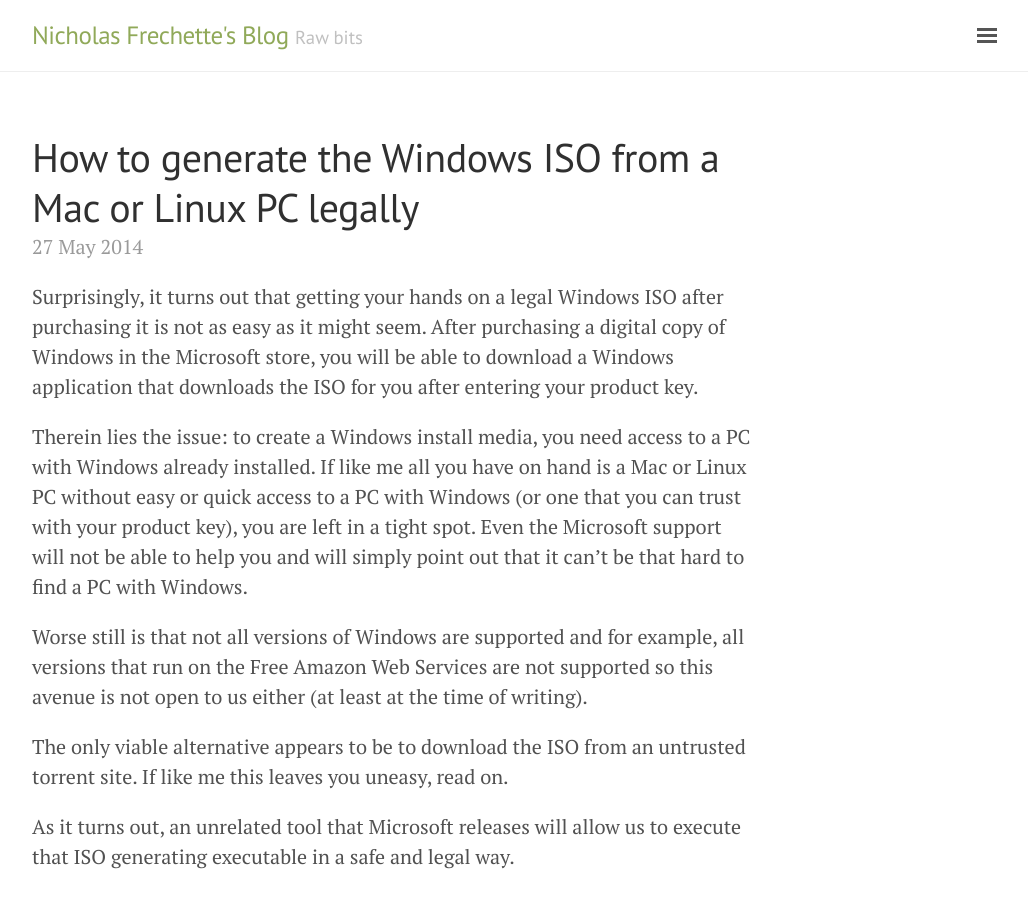
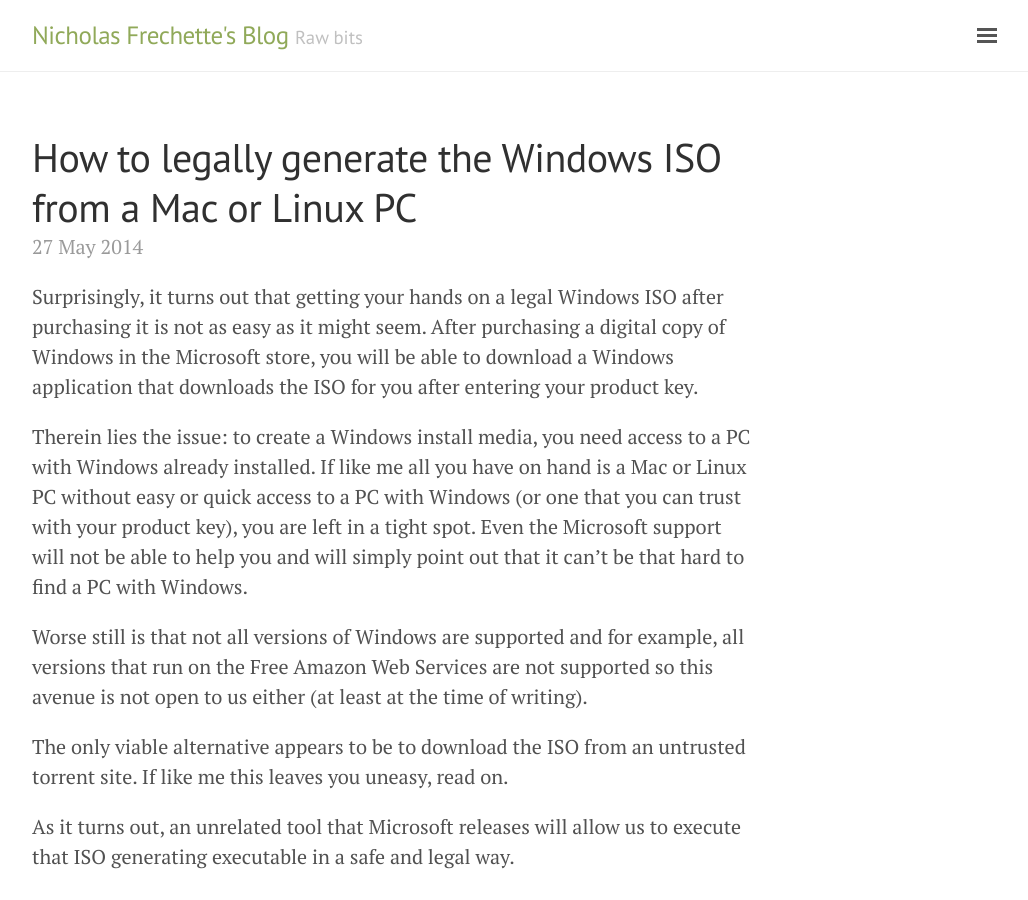
Before and after one commit to nfrechette/nfrechette.github.io, a Jekyll site: the page built from _posts/2014-05-27-generate_windows_iso_mac.md, in a window 1280 px wide and 900 px high. Shown: the whole window, without its empty margins (248-1276 px from the left). Built offline with Jekyll 4.4.1, drawn with Linux system fonts in a browser that asks for light colours; comment, search, counter and statistics services are not loaded.

```diff
--- a/_posts/2014-05-27-generate_windows_iso_mac.md
+++ b/_posts/2014-05-27-generate_windows_iso_mac.md
@@ -1,6 +1,6 @@
 ---
 layout: post
-title: How to generate the Windows ISO from a Mac or Linux PC legally
+title: How to legally generate the Windows ISO from a Mac or Linux PC
 ---
 Surprisingly, it turns out that getting your hands on a legal Windows ISO after purchasing it is not as easy as it might seem. After purchasing a digital copy of Windows in the Microsoft store, you will be able to download a Windows application that downloads the ISO for you after entering your product key.
 
```
